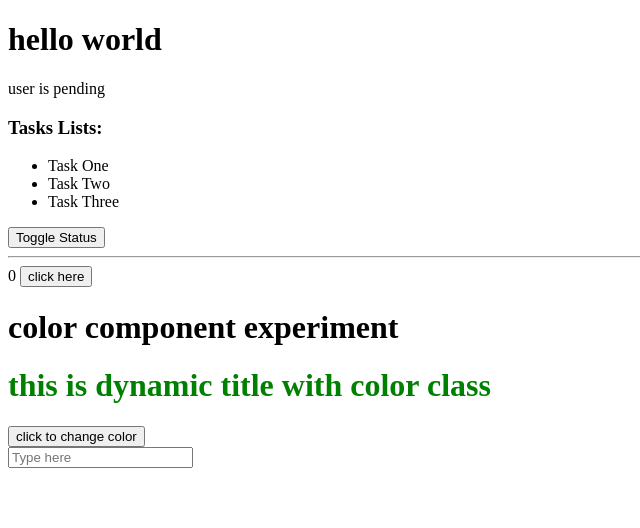
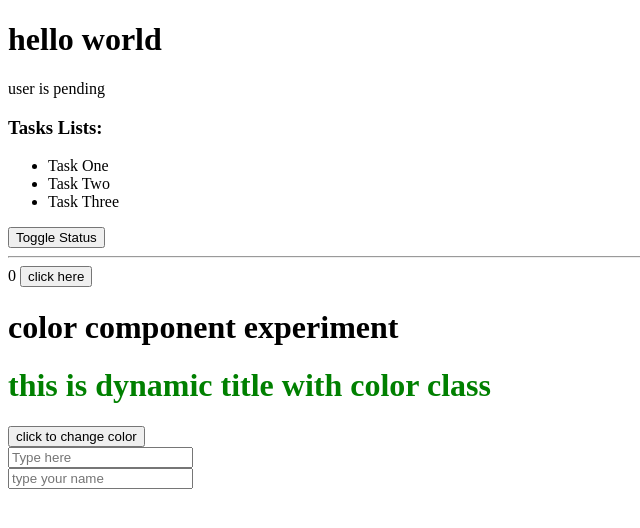
Before and after one commit to rayhankabir-me/learning-vue-js, a Vue app: page / in a window 1280 px wide. Shown: the top 528 px of the page, without its empty margins (0-640 px from the left). Built offline with nearby package versions, Linux system fonts and the light colour scheme.

Commit message:
input field

```diff
--- a/src/App.vue
+++ b/src/App.vue
@@ -2,12 +2,14 @@
 import ButtonCounter from './components/ButtonCounter.vue'
 import ColorComponent from './components/ColorComponent.vue'
 import InputComponent from './components/InputComponent.vue'
+import InputField from './components/InputField.vue'
 
 export default {
   components: {
     ButtonCounter,
     ColorComponent,
     InputComponent,
+    InputField,
   },
   data() {
     return {
@@ -47,4 +49,5 @@ export default {
   <h1>color component experiment</h1>
   <ColorComponent />
   <InputComponent />
+  <InputField />
 </template>
--- /dev/null
+++ b/src/components/InputField.vue
@@ -0,0 +1,25 @@
+<script>
+export default {
+  data() {
+    return {
+      text: '',
+    }
+  },
+  methods: {
+    onInput(e) {
+      this.text = e.target.value
+    },
+  },
+}
+</script>
+<template>
+  <div>
+    <input
+      :value="text"
+      @input="onInput"
+      type="text"
+      placeholder="type your name"
+    />
+    <p>{{ text }}</p>
+  </div>
+</template>
```
